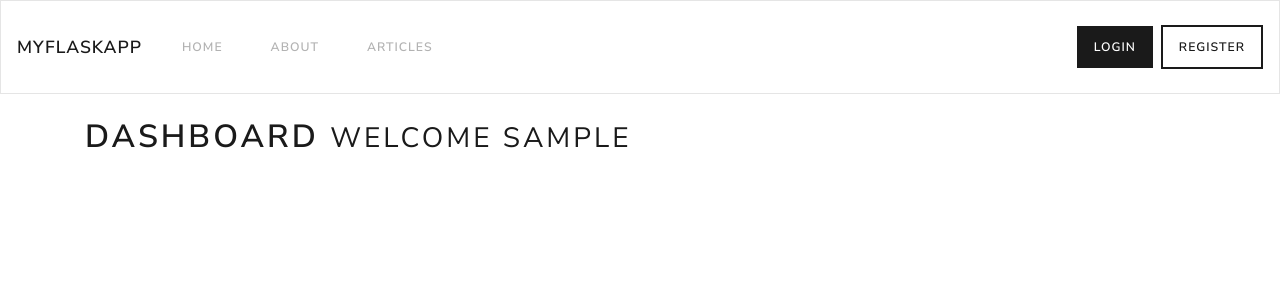
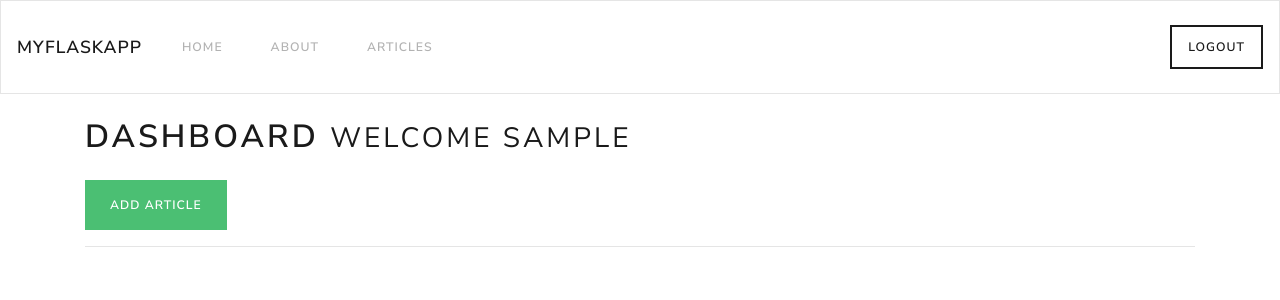
Before and after one commit to zzacong/myflaskapp-flask, a Flask app: page /dashboard in a window 1280 px wide. Shown: the top 300 px of the page. Run offline with Flask 2, Linux system fonts and the light colour scheme; the visitor is signed in with stand-in values (Sample User, id 1); some libraries are stand-ins or nearby versions.

Commit message:
logout and logged_in wrapper

```diff
--- a/app.py
+++ b/app.py
@@ -1,5 +1,6 @@
 from flask import Flask, render_template, flash, redirect, url_for, session, logging, request
 from flask_mysqldb import MySQL
+from functools import wraps
 from wtforms import Form, StringField, TextAreaField, PasswordField, validators
 from passlib.hash import argon2
 from data import Articles
@@ -96,10 +97,10 @@ def login():
             # Compare passwords
             if argon2.verify(password_candidate, password_hash):
                 app.logger.info('PASSWORD MATCHED')
-                session['logged in'] = True
+                session['logged_in'] = True
                 session['username'] = username
 
-                flash('You are now logegd in', 'success')
+                flash('You are now logged in', 'success')
                 return redirect(url_for('dashboard'))
             else:
                 app.logger.info('INVALID PASSWORD')
@@ -113,8 +114,26 @@ def login():
             return render_template('login.html', error=error)
     return render_template('login.html')
 
+# ! Logout
+@app.route('/logout')
+def logout():
+    session.clear()
+    flash('You are now logged out', 'success')
+    return redirect(url_for('login'))
+
+# ! Check if user logged in
+def login_required(f):
+    @wraps(f)
+    def decorated_function(*args, **kwargs):
+        if 'logged_in' not in session:
+            flash('Unauthorised. Please login', 'danger')
+            return redirect(url_for('login'))
+        return f(*args, **kwargs)
+    return decorated_function
+
 # ! Dashboard
 @app.route('/dashboard')
+@login_required
 def dashboard():
     return render_template('dashboard.html')
 
--- a/templates/dashboard.html
+++ b/templates/dashboard.html
@@ -2,6 +2,8 @@
 
 {% block body %}
 
-<h1>Dashboard <small> Welcome {{ session.username }}</small></h1>
+<h1 class="mb-4">Dashboard <small> Welcome {{ session.username }}</small></h1>
+<a href="/add_article" class="btn btn-success">Add article</a>
+<hr>
 
 {% endblock %}
--- a/templates/includes/_navbar.html
+++ b/templates/includes/_navbar.html
@@ -16,7 +16,11 @@
         <a class="nav-link" href="/articles">Articles</a>
       </li>
     </ul>
+    {% if session.logged_in %}
+    <a href="/logout" class="nav-link btn btn-outline-primary">Logout</a>
+    {% else %}
     <a href="/login" class="nav-link btn btn-primary mr-2">Login</a>
-    <a href="/register" class="nav-link btn btn-outline-primary">Register</a>
+    <a href="/register" class="nav-link btn btn-outline-primary mr-2">Register</a>
+    {% endif %}
   </div>
 </nav>
```
